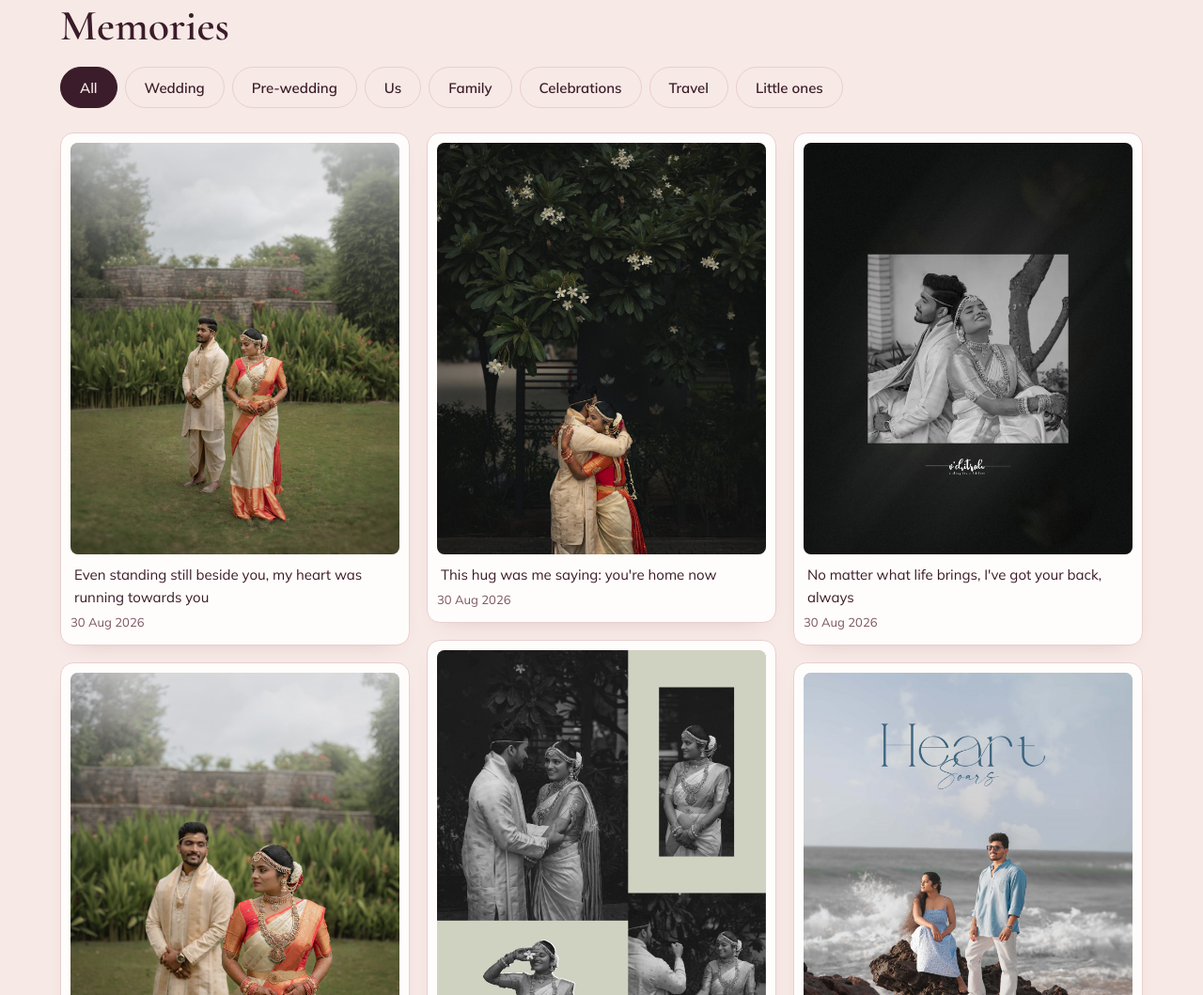
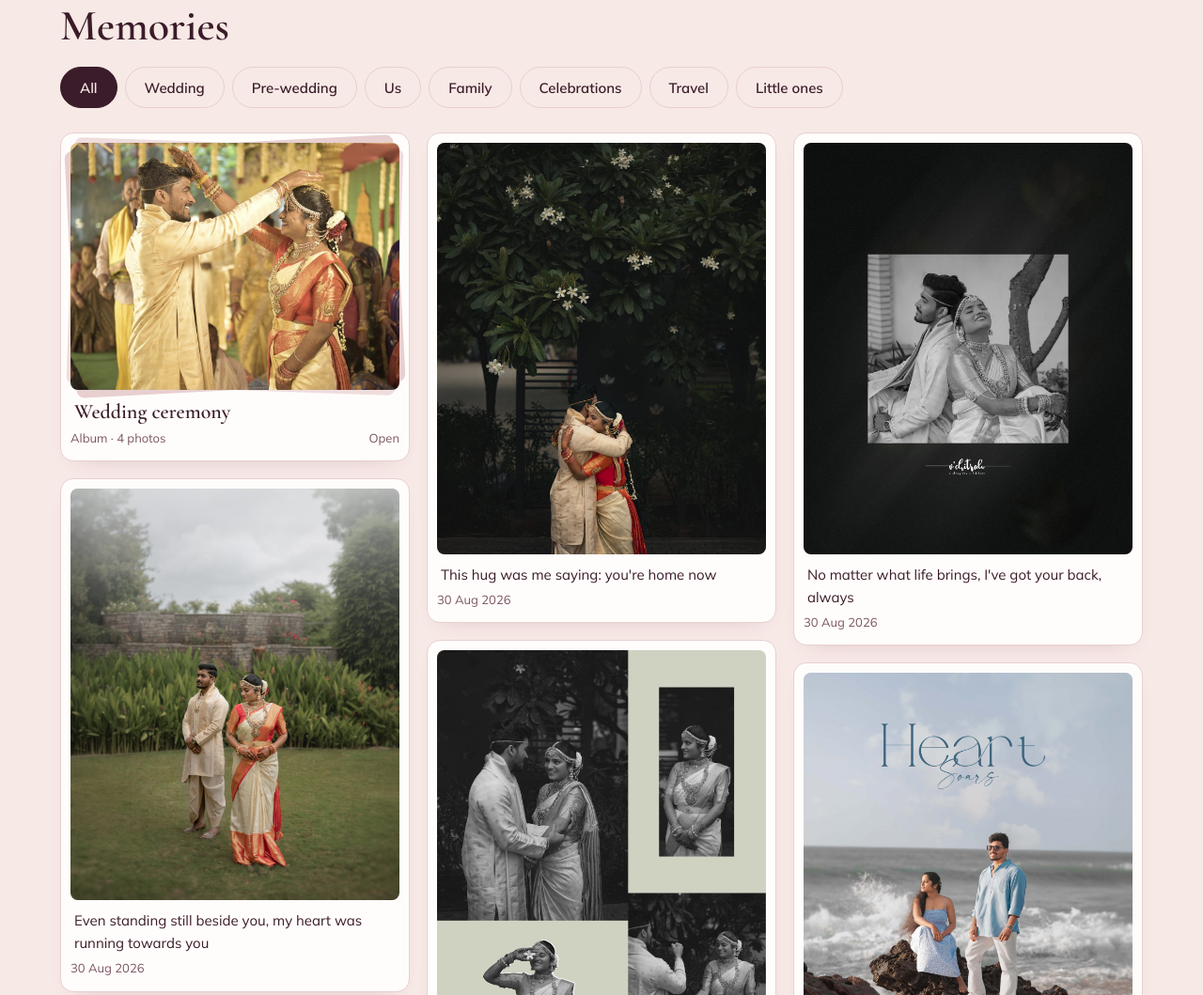
Before and after one commit to ajhr123/ajay-harini, a plain HTML site: page index.html in a window 1280 px wide. Shown: the part 1998-3057 px from the top of the page at 94% size. Drawn offline with nearby package versions, Linux system fonts and the light colour scheme.

Commit message:
Add Wedding ceremony album folder
Co-Authored-By: Claude Opus 5.5 <noreply@anthropic.com>
Claude-Session: https://claude.ai/code/session_015qCXLi5wJVaNCC8aWCwGuR

```diff
--- a/index.html
+++ b/index.html
@@ -65,6 +65,9 @@ nav a{color:var(--soft);text-decoration:none;font-size:15px}nav a:hover{color:va
 .card figcaption{padding:10px 4px 0;font-size:15px}
 .card .meta{display:flex;justify-content:space-between;gap:8px;color:var(--soft);font-size:13px;margin-top:4px}
 .card .del{min-height:32px;padding:0 10px;font-size:13px;background:transparent;border:0;color:var(--soft)}
+.fhead{display:flex;align-items:center;gap:14px}.fhead h3{font-size:30px}
+.fold{cursor:pointer}.fold .stack-img{position:relative}.fold .stack-img::before,.fold .stack-img::after{content:"";position:absolute;inset:0;border-radius:8px;background:var(--line);transform:rotate(-3deg);z-index:0}.fold .stack-img::after{transform:rotate(2deg);opacity:.7}
+.fold img{position:relative;z-index:1;aspect-ratio:4/3;object-fit:cover;cursor:pointer}.fold b{font:600 22px "Cormorant Garamond",serif}
 .note{color:var(--soft);font-size:15px}
 .kids{text-align:center}.kids p{max-width:56ch;margin:14px auto 22px;color:var(--soft);font-size:17px}
 footer{text-align:center;padding:36px 16px;color:var(--soft);font-size:14px;border-top:1px solid var(--line)}
@@ -143,7 +146,7 @@ input,select,textarea{font:16px Mulish,sans-serif;padding:11px 12px;border:1.5px
 <section class="band" id="memories"><div class="wrap">
   <h2>Memories</h2>
   <div class="bar">
-    <div class="chips" id="chips"></div>
+    <div class="chips" id="chips"></div><div class="fhead"><button type="button" class="ghost" id="back" hidden>← All memories</button><h3 id="folderTitle"></h3></div>
 
   </div>
   <p class="note" id="status">Loading memories…</p>
@@ -180,23 +183,33 @@ const tick=()=>{
 tick();setInterval(tick,1000);
 const drawChips=()=>{$('chips').innerHTML=CH.map(c=>`<button type="button" aria-pressed="${c===chapter}" data-c="${esc(c)}">${esc(c)}</button>`).join('')};
 $('chips').addEventListener('click',e=>{const b=e.target.closest('button');if(b)pick(b.dataset.c)});
-window.pick=c=>{chapter=c;drawChips();render()};
+window.pick=c=>{chapter=c;folder=null;drawChips();render()};
 drawChips();
 const src=m=>'media/'+encodeURIComponent(m.file);
 const fmt=d=>{if(!d)return'';const m=d.length===7;const t=new Date((m?d+'-01':d)+'T00:00:00');return isNaN(t)?'':t.toLocaleDateString('en-AU',m?{month:'long',year:'numeric'}:{day:'numeric',month:'short',year:'numeric'})};
+let folder=null;
 function render(){
-  view=items.filter(m=>chapter==='All'||m.chapter===chapter);
-  $('grid').innerHTML=view.map((m,i)=>`<figure class="card">${m.type==='video'
+  const loose=items.filter(m=>!m.folder);
+  view=folder?items.filter(m=>m.folder===folder):loose.filter(m=>chapter==='All'||m.chapter===chapter);
+  const fl=folder?[]:[...new Set(items.filter(m=>m.folder&&(chapter==='All'||m.chapter===chapter)).map(m=>m.folder))];
+  const tiles=fl.map(f=>{const its=items.filter(m=>m.folder===f),c=its.find(m=>m.type!=='video')||its[0];
+    return `<figure class="card fold" data-f="${esc(f)}" tabindex="0" role="button"><div class="stack-img"><img src="${src(c)}" alt="" loading="lazy"></div>
+    <figcaption><b>${esc(f)}</b></figcaption><div class="meta"><span>Album · ${its.length} ${its.length===1?'photo':'photos'}</span><span>Open</span></div></figure>`}).join('');
+  $('back').hidden=!folder;$('folderTitle').textContent=folder||'';$('chips').hidden=!!folder;
+  $('grid').innerHTML=tiles+view.map((m,i)=>`<figure class="card">${m.type==='video'
     ?`<video src="${src(m)}" controls preload="metadata" playsinline></video>`
     :`<img src="${src(m)}" alt="${esc(m.caption||'Memory')}" loading="lazy" data-i="${i}">`}
     ${m.caption?`<figcaption>${esc(m.caption)}</figcaption>`:''}
     <div class="meta"><span>${esc([fmt(m.date),m.place].filter(Boolean).join(" · "))}</span></div></figure>`).join('');
-  $('status').textContent=view.length?'':(chapter==='All'?'Our first memories are coming soon.':'Nothing in '+chapter+' yet.');
+  $('status').textContent=(view.length||fl.length)?'':(chapter==='All'?'Our first memories are coming soon.':'Nothing in '+chapter+' yet.');
 }
+const openF=f=>{folder=f;render();$('memories').scrollIntoView()};
+$('grid').addEventListener('keydown',e=>{const t=e.target.closest('[data-f]');if(t&&(e.key==='Enter'||e.key===' ')){e.preventDefault();openF(t.dataset.f)}});
+$('back').onclick=()=>{folder=null;render()};
 const show=i=>{cur=(i+view.length)%view.length;const m=view[cur];
   $('lbMedia').innerHTML=m.type==='video'?`<video src="${src(m)}" controls autoplay playsinline></video>`:`<img src="${src(m)}" alt="${esc(m.caption||'Memory')}">`;
   $('lbCap').textContent=[m.caption,fmt(m.date)].filter(Boolean).join(' · ');if(!$('lb').open)$('lb').showModal()};
-$('grid').addEventListener('click',e=>{const im=e.target.closest('img[data-i]');if(im)show(+im.dataset.i)});
+$('grid').addEventListener('click',e=>{const t=e.target.closest('[data-f]');if(t)return openF(t.dataset.f);const im=e.target.closest('img[data-i]');if(im)show(+im.dataset.i)});
 $('lbPrev').onclick=()=>show(cur-1);$('lbNext').onclick=()=>show(cur+1);
 $('lbClose').onclick=()=>$('lb').close();
 $('lb').addEventListener('close',()=>{$('lbMedia').innerHTML=''});
--- a/memories.json
+++ b/memories.json
@@ -153,6 +153,38 @@
    "date": "2026-08",
    "chapter": "Pre-wedding",
    "place": "Vizag"
+  },
+  {
+   "file": "ceremony-01.jpg",
+   "type": "image",
+   "caption": "The moment I placed jeelakarra bellam on your head, I knew we were one forever",
+   "date": "2026-08-30",
+   "chapter": "Wedding",
+   "folder": "Wedding ceremony"
+  },
+  {
+   "file": "ceremony-02.jpg",
+   "type": "image",
+   "caption": "That smile, that touch. This is the face I want to wake up to for the rest of my life",
+   "date": "2026-08-30",
+   "chapter": "Wedding",
+   "folder": "Wedding ceremony"
+  },
+  {
+   "file": "ceremony-03.jpg",
+   "type": "image",
+   "caption": "Surrounded by garlands, family and blessings, and still your smile shone brighter than everything",
+   "date": "2026-08-30",
+   "chapter": "Wedding",
+   "folder": "Wedding ceremony"
+  },
+  {
+   "file": "ceremony-04.jpg",
+   "type": "image",
+   "caption": "Walking towards me with that smile. My heart still skips a beat remembering it",
+   "date": "2026-08-30",
+   "chapter": "Wedding",
+   "folder": "Wedding ceremony"
   }
  ]
 }
```
Also changed, not shown: media/ceremony-01.jpg (added), media/ceremony-02.jpg (added), media/ceremony-03.jpg (added), media/ceremony-04.jpg (added).
